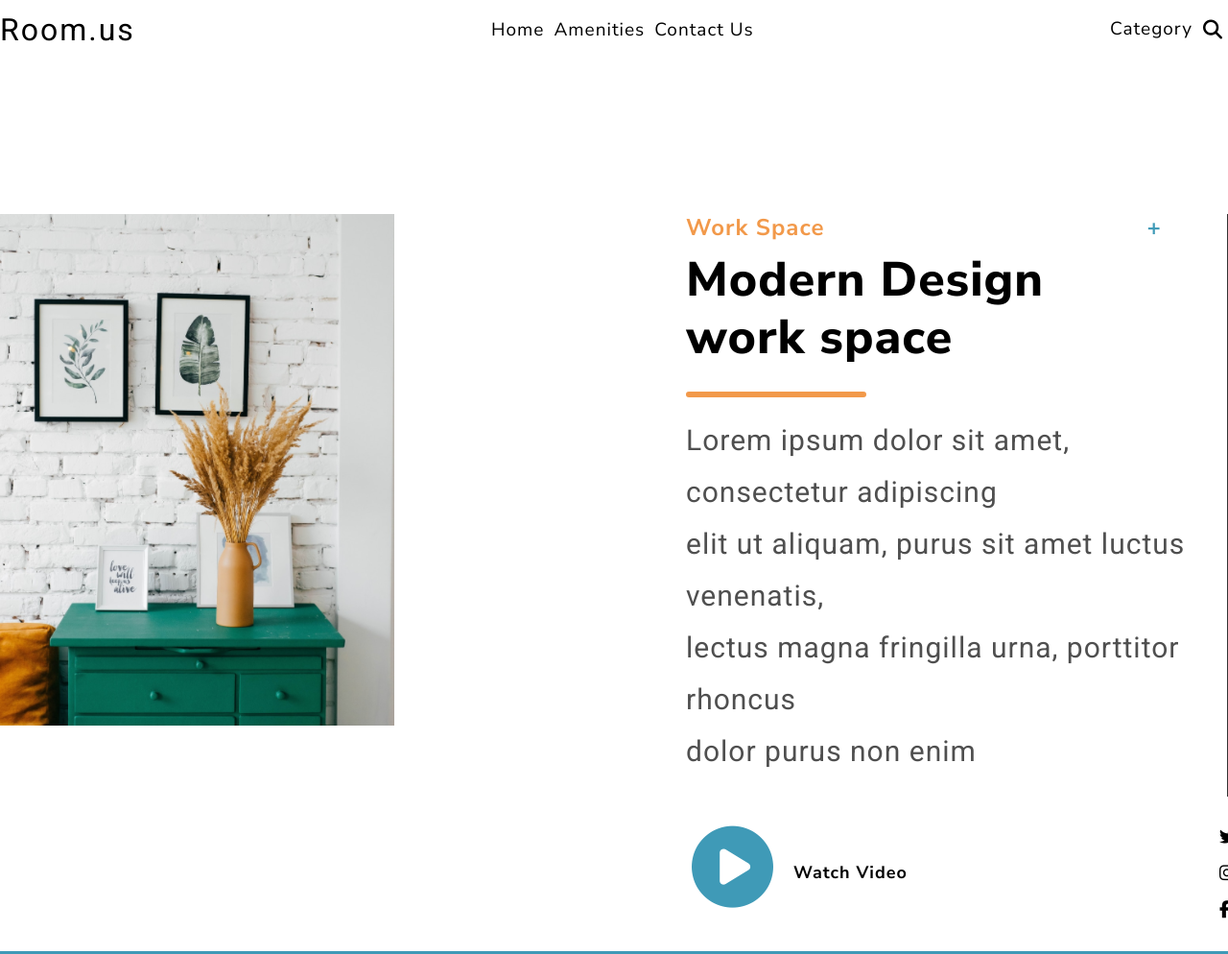
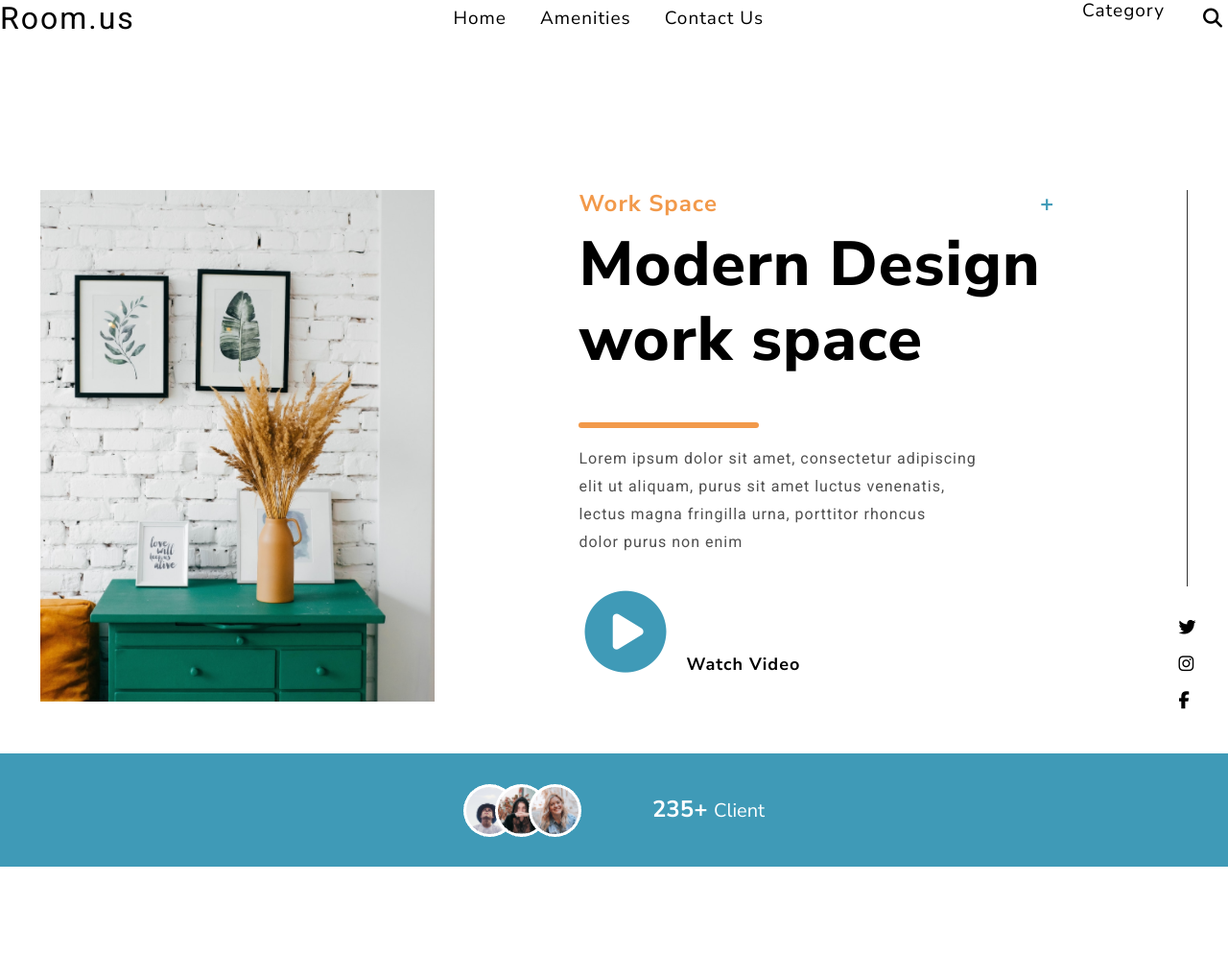
Before and after one commit to InnaMazur/fe-start-12022025, a plain HTML site: page 08/index.html in a window 1280 px wide. Shown: the top 994 px of the page at 96% size. After the commit the page ends 948 px from the top, so only its background shows below. Drawn offline with Linux system fonts and the light colour scheme.

Commit message:
hw09 container

```diff
--- a/08/index.html
+++ b/08/index.html
@@ -13,7 +13,9 @@
    <link rel="stylesheet" href="style/media.css">
 </head>
 <body>
+
         <header>
+            <div class="container">
                 <div class="logo">Room.us</div>
                 <div class="menu">
                     <div>
@@ -36,9 +38,15 @@
                             <i class="fa-solid fa-magnifying-glass"></i>
                         </button>
                     </div>
+            </div>
+
+
+
+
+
         </header>
-
         <main>
+            <div class="container">
                 <div class="left-box">
                     <img src="image/Rectangle 168.png" class="room" alt="Room">
                 </div>
@@ -57,9 +65,7 @@ dolor purus non enim
                   </p>
                  </div>
 
-
-
-           <div class ="container">
+                 <div class ="block">
                     <div class="video">
                         <button class="play">
                             <i class="fa-solid fa-circle-play"></i>
@@ -68,8 +74,6 @@ dolor purus non enim
                             Watch Video
                         </h5>
                 </div>
-
-
                 <div class="icon-block">
                    <div class="icon">
                        <i class="fa-brands fa-twitter"></i>
@@ -85,10 +89,11 @@ dolor purus non enim
                    </div>
                   </div>
             </div>
-
+            </div>
 
 
         </main>
+
     <footer>
         <div class="avatar">
             <img src="image/Ellipse 77.png"  class="img1" alt="">
--- a/08/style/media.css
+++ b/08/style/media.css
@@ -11,24 +11,43 @@ body{
     font-weight: 400;
     font-style: normal;
 }
-header, main{
+.container{
+
     width: 81,8%;
-    display: flex;
-    justify-content: space-between;
     margin: 0 auto;
     padding-left: 9,37%;
     padding-right: 9,37%;
-}
-header{
-    padding-top: 4,3%;
-    padding-bottom: 11,1%;
-    margin-bottom: 160px;
-    align-items: center;
-    justify-content: space-between;
+  display: flex;
+  justify-content: space-between;
 
 
 
 }
+header{
+
+    padding-top: 4,3%;
+    padding-bottom: 11,1%;
+
+    margin-bottom: 160px;
+
+
+
+
+
+
+/* /* display: flex;
+    justify-content: space-between; */
+    /* align-items: center;
+    text-align: center; */
+    /* padding-left: 9,37%; */
+
+
+
+
+
+
+}
+
 .logo{
 color: rgb(0, 0, 0);
 font-family: Roboto, sans-serif;
@@ -85,17 +104,23 @@ background: transparent;
 border: none;
 
 }
-/* main{
-    width: 81,8%;
-    margin: 0 auto;
+main{
+    /* width: 81,8%; */
+    /* margin: 0 auto; */
     display: flex;
     justify-content: space-between;
+    align-items: center;
+    text-align: center;
+    /* padding-left: 9,37%;
+    padding-right: 9,37%; */
 
-} */
+}
 
 .left-box{
     width: 34,86%;
-    padding-bottom: 44px;
+    /* padding-bottom: 44px; */
+    /* padding-bottom: 51px; */
+    margin-bottom: 51px;
 
 
 
@@ -106,12 +131,16 @@ border: none;
 }
 .right-box{
     width: 53,3%;
-   margin-left: 150px;
+   /* margin-left: 150px; */
+   padding-left: 150px;
+   text-align: start;
+
 
 }
 .text-box{
     border-right:1px solid rgb(51, 51, 51);
     padding-right: 152px;
+
 
 }
 
@@ -172,7 +201,9 @@ margin-top: -24px;
     background-color: white;
     border: none;
     padding-right: 21px;
-    padding-bottom: 10px;
+    /* padding-bottom: 10px; */
+    margin-bottom: 62px;
+
 }
 h5{
     color: rgb(0, 0, 0);
@@ -181,7 +212,7 @@ font-weight: 700;
 line-height: 120%;
 letter-spacing: 1px;
 }
-.container{
+.block{
     display: flex;
     justify-content: space-between;
     align-items: center;
@@ -252,35 +283,39 @@ span{
     font-size: 20px;
     line-height: 1px;
     color: white;
-}.menu{
-    /* flex-direction: column; */
-    gap: 10px;
-    padding-top: 20px;
-    padding-bottom: 20px;
 }
-.category{
-    gap: 5px;
-}
-.left-box{
-    width: 100%;
-}
+
+
 @media screen and (max-width:768px){
     header,main{
         flex-direction: column;
 
     }
-}
-/* .menu{
+    .container{
+        flex-direction: column;
+        align-items: center;
+        padding-left: 0;
+        padding-right: 0;
+        width: 100%;
+    }
+
+
+.menu{
     flex-direction: column;
     align-items: flex-start;
-} */
+    margin-top: 20px;
+    margin-bottom: 30px;
+}
+
 
 .right-box{
     width: 100%;
+
+
 }
 .text-box{
-    /* border-right: none; */
-    padding-right: 0px;
+    border-right: none;
+    /* padding-right: 0px; */
 }
 /* footer{
     width: 100%;
@@ -295,7 +330,8 @@ span{
     font-size: 30px;
     padding-bottom: 20px;
 }
-.container{
+.block{
     width: 100%;
   margin-left: 0;
 }
+}
--- a/09/style/grid.css
+++ b/09/style/grid.css
@@ -0,0 +1,22 @@
+*{
+    box-sizing: border-box;
+}
+:root{
+
+   --background-image: url(../image/Bg.png);
+}
+body{
+    width: 100%;
+    margin: 0 auto;
+    font-family: "Lora", "Inter", sans-serif;
+   background-image: var(--background-image);
+    background-size: cover;
+    background-repeat: no-repeat;
+    background-position: top center;
+    font-weight: 500;
+    font-style: normal;
+    font-optical-sizing: auto;
+}
+header{
+
+}
```
Also changed, not shown: 09/index.html (+48 -2 lines), 2 other files. Lines whose indentation alone changed are shown as unchanged.
